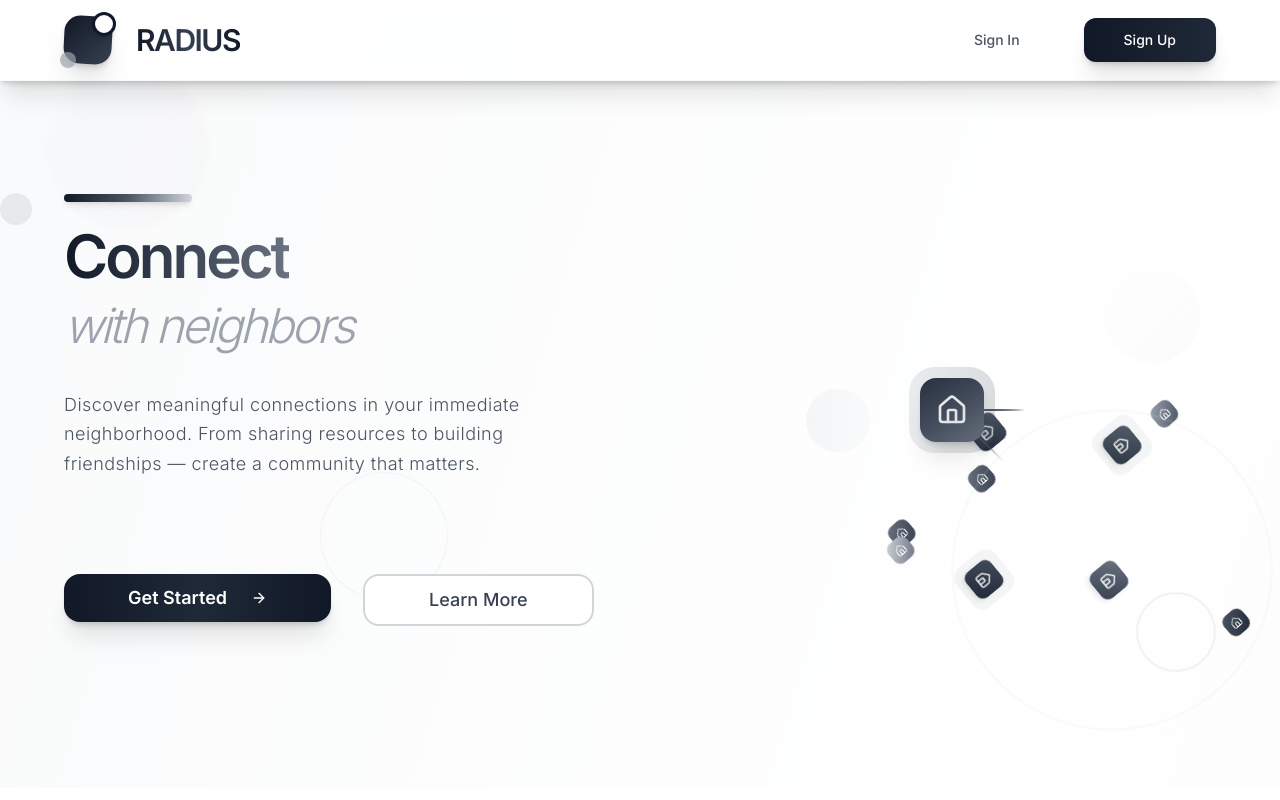
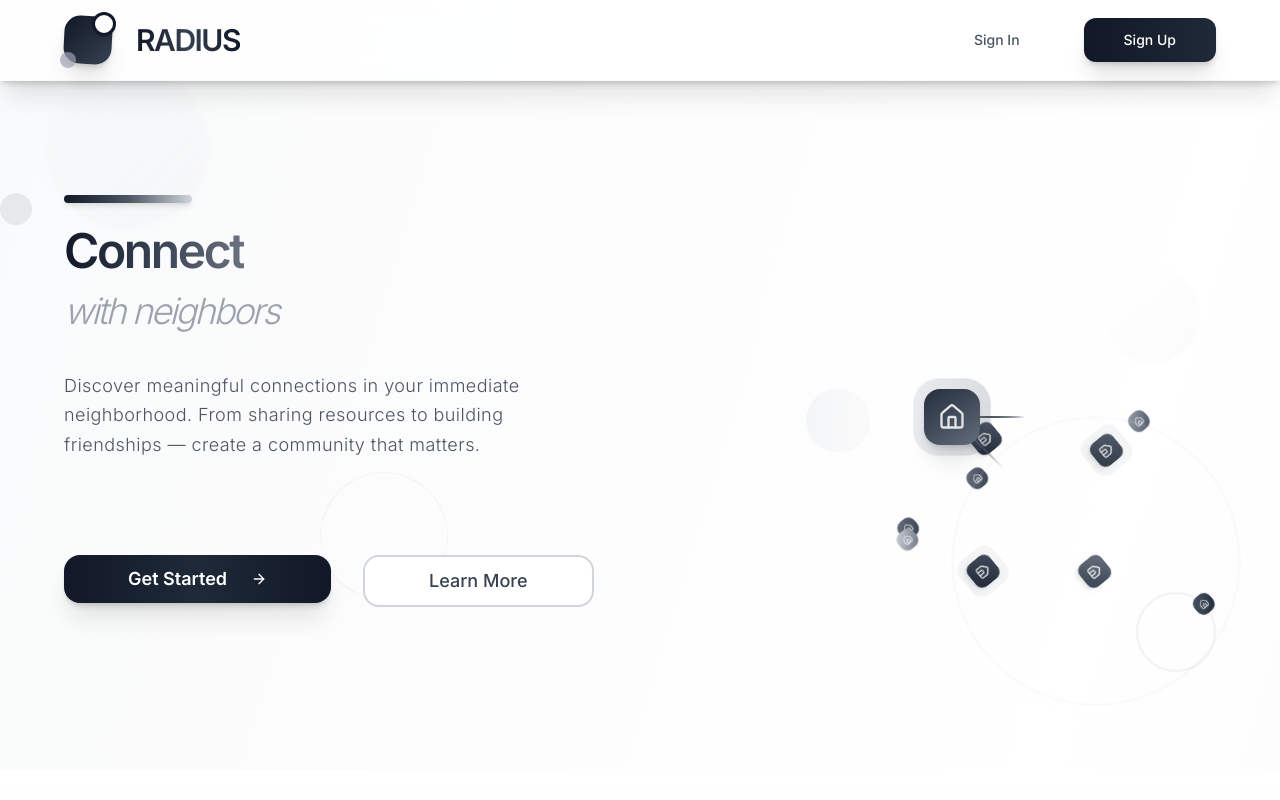
Before and after one commit to MohitPatni0731/everloom, a React (Vite) app: page / in a window 1280 px wide. Shown: the top 800 px of the page. Built offline with nearby package versions, Linux system fonts and the light colour scheme.

Commit message:
Fix animation alignment
Adjust animation to align with text.

```diff
--- a/src/pages/Landing.tsx
+++ b/src/pages/Landing.tsx
@@ -50,11 +50,11 @@ const Landing = () => {
               <div className="space-y-10">
                 <div className="space-y-6">
                   <div className="w-32 h-2 bg-gradient-to-r from-gray-900 via-gray-600 to-gray-300 rounded-full shadow-md"></div>
-                  <h1 className="text-5xl lg:text-6xl font-black leading-[0.8] tracking-tighter">
+                  <h1 className="text-4xl lg:text-5xl font-black leading-[0.8] tracking-tighter">
                     <span className="bg-gradient-to-r from-gray-900 via-gray-700 to-gray-500 bg-clip-text text-transparent">
                       Connect
                     </span>
-                    <span className="block text-gray-400 italic font-light text-4xl lg:text-5xl mt-4">
+                    <span className="block text-gray-400 italic font-light text-3xl lg:text-4xl mt-4">
                       with neighbors
                     </span>
                   </h1>
@@ -78,90 +78,90 @@ const Landing = () => {
             </div>
 
             {/* Right Column - Neighborhood Connection Animation */}
-            <div className="relative flex items-center justify-center">
-              <div className="relative w-[500px] h-[500px]">
+            <div className="relative flex items-start justify-center mt-8">
+              <div className="relative w-[450px] h-[450px]">
                 {/* Central Hub - Your House */}
                 <div className="absolute top-1/2 left-1/2 transform -translate-x-1/2 -translate-y-1/2 z-20">
-                  <div className="w-16 h-16 bg-gradient-to-br from-gray-900 via-gray-700 to-gray-500 rounded-2xl shadow-luxury relative">
-                    <Home className="w-8 h-8 text-white absolute top-1/2 left-1/2 transform -translate-x-1/2 -translate-y-1/2" />
+                  <div className="w-14 h-14 bg-gradient-to-br from-gray-900 via-gray-700 to-gray-500 rounded-2xl shadow-luxury relative">
+                    <Home className="w-7 h-7 text-white absolute top-1/2 left-1/2 transform -translate-x-1/2 -translate-y-1/2" />
                     <div className="absolute -inset-2 bg-gradient-to-r from-gray-400/20 to-gray-600/20 rounded-3xl animate-pulse-luxury"></div>
                   </div>
                 </div>
 
                 {/* Radius Circle */}
-                <div className="absolute top-1/2 left-1/2 transform -translate-x-1/2 -translate-y-1/2 w-80 h-80 border-2 border-gray-300/40 rounded-full animate-radius-pulse z-10">
+                <div className="absolute top-1/2 left-1/2 transform -translate-x-1/2 -translate-y-1/2 w-72 h-72 border-2 border-gray-300/40 rounded-full animate-radius-pulse z-10">
                   <div className="absolute inset-0 border border-gray-200/30 rounded-full animate-radius-pulse-delayed"></div>
                 </div>
 
                 {/* Neighbor Houses - Inner Ring */}
-                <div className="absolute top-1/2 left-1/2 transform -translate-x-1/2 -translate-y-1/2 w-48 h-48 animate-orbit-slow z-15">
+                <div className="absolute top-1/2 left-1/2 transform -translate-x-1/2 -translate-y-1/2 w-44 h-44 animate-orbit-slow z-15">
                   {/* House 1 */}
-                  <div className="absolute -top-4 left-1/2 transform -translate-x-1/2">
-                    <div className="w-8 h-8 bg-gradient-to-br from-gray-600 to-gray-800 rounded-lg shadow-md relative group">
-                      <Home className="w-4 h-4 text-white absolute top-1/2 left-1/2 transform -translate-x-1/2 -translate-y-1/2" />
+                  <div className="absolute -top-3 left-1/2 transform -translate-x-1/2">
+                    <div className="w-7 h-7 bg-gradient-to-br from-gray-600 to-gray-800 rounded-lg shadow-md relative group">
+                      <Home className="w-3.5 h-3.5 text-white absolute top-1/2 left-1/2 transform -translate-x-1/2 -translate-y-1/2" />
                       <div className="absolute inset-0 bg-gray-400/30 rounded-lg scale-0 group-hover:scale-150 transition-transform duration-500 animate-connect-pulse"></div>
                     </div>
                   </div>
 
                   {/* House 2 */}
-                  <div className="absolute top-1/2 -right-4 transform -translate-y-1/2">
-                    <div className="w-8 h-8 bg-gradient-to-br from-gray-500 to-gray-700 rounded-lg shadow-md relative group">
-                      <Home className="w-4 h-4 text-white absolute top-1/2 left-1/2 transform -translate-x-1/2 -translate-y-1/2" />
+                  <div className="absolute top-1/2 -right-3 transform -translate-y-1/2">
+                    <div className="w-7 h-7 bg-gradient-to-br from-gray-500 to-gray-700 rounded-lg shadow-md relative group">
+                      <Home className="w-3.5 h-3.5 text-white absolute top-1/2 left-1/2 transform -translate-x-1/2 -translate-y-1/2" />
                       <div className="absolute inset-0 bg-gray-400/30 rounded-lg scale-0 group-hover:scale-150 transition-transform duration-500 animate-connect-pulse-delayed"></div>
                     </div>
                   </div>
 
                   {/* House 3 */}
-                  <div className="absolute -bottom-4 right-1/3 transform">
-                    <div className="w-8 h-8 bg-gradient-to-br from-gray-700 to-gray-900 rounded-lg shadow-md relative group">
-                      <Home className="w-4 h-4 text-white absolute top-1/2 left-1/2 transform -translate-x-1/2 -translate-y-1/2" />
+                  <div className="absolute -bottom-3 right-1/3 transform">
+                    <div className="w-7 h-7 bg-gradient-to-br from-gray-700 to-gray-900 rounded-lg shadow-md relative group">
+                      <Home className="w-3.5 h-3.5 text-white absolute top-1/2 left-1/2 transform -translate-x-1/2 -translate-y-1/2" />
                       <div className="absolute inset-0 bg-gray-400/30 rounded-lg scale-0 group-hover:scale-150 transition-transform duration-500 animate-connect-pulse"></div>
                     </div>
                   </div>
 
                   {/* House 4 */}
-                  <div className="absolute top-1/2 -left-4 transform -translate-y-1/2">
-                    <div className="w-8 h-8 bg-gradient-to-br from-gray-600 to-gray-800 rounded-lg shadow-md relative group">
-                      <Home className="w-4 h-4 text-white absolute top-1/2 left-1/2 transform -translate-x-1/2 -translate-y-1/2" />
+                  <div className="absolute top-1/2 -left-3 transform -translate-y-1/2">
+                    <div className="w-7 h-7 bg-gradient-to-br from-gray-600 to-gray-800 rounded-lg shadow-md relative group">
+                      <Home className="w-3.5 h-3.5 text-white absolute top-1/2 left-1/2 transform -translate-x-1/2 -translate-y-1/2" />
                       <div className="absolute inset-0 bg-gray-400/30 rounded-lg scale-0 group-hover:scale-150 transition-transform duration-500 animate-connect-pulse-delayed"></div>
                     </div>
                   </div>
                 </div>
 
                 {/* Neighbor Houses - Outer Ring */}
-                <div className="absolute top-1/2 left-1/2 transform -translate-x-1/2 -translate-y-1/2 w-72 h-72 animate-orbit-reverse-slow z-15">
+                <div className="absolute top-1/2 left-1/2 transform -translate-x-1/2 -translate-y-1/2 w-64 h-64 animate-orbit-reverse-slow z-15">
                   {/* House 5 */}
-                  <div className="absolute -top-3 left-1/6">
-                    <div className="w-6 h-6 bg-gradient-to-br from-gray-500 to-gray-700 rounded-lg shadow-sm relative">
-                      <Home className="w-3 h-3 text-white absolute top-1/2 left-1/2 transform -translate-x-1/2 -translate-y-1/2" />
+                  <div className="absolute -top-2 left-1/6">
+                    <div className="w-5 h-5 bg-gradient-to-br from-gray-500 to-gray-700 rounded-lg shadow-sm relative">
+                      <Home className="w-2.5 h-2.5 text-white absolute top-1/2 left-1/2 transform -translate-x-1/2 -translate-y-1/2" />
                     </div>
                   </div>
 
                   {/* House 6 */}
-                  <div className="absolute top-1/4 -right-3">
-                    <div className="w-6 h-6 bg-gradient-to-br from-gray-400 to-gray-600 rounded-lg shadow-sm relative">
-                      <Home className="w-3 h-3 text-white absolute top-1/2 left-1/2 transform -translate-x-1/2 -translate-y-1/2" />
+                  <div className="absolute top-1/4 -right-2">
+                    <div className="w-5 h-5 bg-gradient-to-br from-gray-400 to-gray-600 rounded-lg shadow-sm relative">
+                      <Home className="w-2.5 h-2.5 text-white absolute top-1/2 left-1/2 transform -translate-x-1/2 -translate-y-1/2" />
                     </div>
                   </div>
 
                   {/* House 7 */}
-                  <div className="absolute -bottom-3 right-1/4">
-                    <div className="w-6 h-6 bg-gradient-to-br from-gray-600 to-gray-800 rounded-lg shadow-sm relative">
-                      <Home className="w-3 h-3 text-white absolute top-1/2 left-1/2 transform -translate-x-1/2 -translate-y-1/2" />
+                  <div className="absolute -bottom-2 right-1/4">
+                    <div className="w-5 h-5 bg-gradient-to-br from-gray-600 to-gray-800 rounded-lg shadow-sm relative">
+                      <Home className="w-2.5 h-2.5 text-white absolute top-1/2 left-1/2 transform -translate-x-1/2 -translate-y-1/2" />
                     </div>
                   </div>
 
                   {/* House 8 */}
-                  <div className="absolute bottom-1/5 -left-3">
-                    <div className="w-6 h-6 bg-gradient-to-br from-gray-300 to-gray-500 rounded-lg shadow-sm relative">
-                      <Home className="w-3 h-3 text-white absolute top-1/2 left-1/2 transform -translate-x-1/2 -translate-y-1/2" />
+                  <div className="absolute bottom-1/5 -left-2">
+                    <div className="w-5 h-5 bg-gradient-to-br from-gray-300 to-gray-500 rounded-lg shadow-sm relative">
+                      <Home className="w-2.5 h-2.5 text-white absolute top-1/2 left-1/2 transform -translate-x-1/2 -translate-y-1/2" />
                     </div>
                   </div>
 
                   {/* House 9 */}
                   <div className="absolute top-1/5 left-1/3">
-                    <div className="w-6 h-6 bg-gradient-to-br from-gray-500 to-gray-700 rounded-lg shadow-sm relative">
-                      <Home className="w-3 h-3 text-white absolute top-1/2 left-1/2 transform -translate-x-1/2 -translate-y-1/2" />
+                    <div className="w-5 h-5 bg-gradient-to-br from-gray-500 to-gray-700 rounded-lg shadow-sm relative">
+                      <Home className="w-2.5 h-2.5 text-white absolute top-1/2 left-1/2 transform -translate-x-1/2 -translate-y-1/2" />
                     </div>
                   </div>
                 </div>
@@ -169,14 +169,14 @@ const Landing = () => {
                 {/* Connection Lines */}
                 <div className="absolute top-1/2 left-1/2 transform -translate-x-1/2 -translate-y-1/2 w-full h-full">
                   {/* Animated connection lines from center to neighbors */}
-                  <div className="absolute top-1/2 left-1/2 w-24 h-0.5 bg-gradient-to-r from-gray-400 via-gray-600 to-transparent transform -translate-y-1/2 animate-connection-line origin-left"></div>
-                  <div className="absolute top-1/2 left-1/2 w-24 h-0.5 bg-gradient-to-r from-gray-400 via-gray-600 to-transparent transform -translate-y-1/2 rotate-45 animate-connection-line-delayed origin-left"></div>
-                  <div className="absolute top-1/2 left-1/2 w-24 h-0.5 bg-gradient-to-r from-gray-400 via-gray-600 to-transparent transform -translate-y-1/2 rotate-90 animate-connection-line origin-left"></div>
-                  <div className="absolute top-1/2 left-1/2 w-24 h-0.5 bg-gradient-to-r from-gray-400 via-gray-600 to-transparent transform -translate-y-1/2 rotate-135 animate-connection-line-delayed origin-left"></div>
-                  <div className="absolute top-1/2 left-1/2 w-24 h-0.5 bg-gradient-to-r from-gray-400 via-gray-600 to-transparent transform -translate-y-1/2 rotate-180 animate-connection-line origin-left"></div>
-                  <div className="absolute top-1/2 left-1/2 w-24 h-0.5 bg-gradient-to-r from-gray-400 via-gray-600 to-transparent transform -translate-y-1/2 rotate-225 animate-connection-line-delayed origin-left"></div>
-                  <div className="absolute top-1/2 left-1/2 w-24 h-0.5 bg-gradient-to-r from-gray-400 via-gray-600 to-transparent transform -translate-y-1/2 rotate-270 animate-connection-line origin-left"></div>
-                  <div className="absolute top-1/2 left-1/2 w-24 h-0.5 bg-gradient-to-r from-gray-400 via-gray-600 to-transparent transform -translate-y-1/2 rotate-315 animate-connection-line-delayed origin-left"></div>
+                  <div className="absolute top-1/2 left-1/2 w-20 h-0.5 bg-gradient-to-r from-gray-400 via-gray-600 to-transparent transform -translate-y-1/2 animate-connection-line origin-left"></div>
+                  <div className="absolute top-1/2 left-1/2 w-20 h-0.5 bg-gradient-to-r from-gray-400 via-gray-600 to-transparent transform -translate-y-1/2 rotate-45 animate-connection-line-delayed origin-left"></div>
+                  <div className="absolute top-1/2 left-1/2 w-20 h-0.5 bg-gradient-to-r from-gray-400 via-gray-600 to-transparent transform -translate-y-1/2 rotate-90 animate-connection-line origin-left"></div>
+                  <div className="absolute top-1/2 left-1/2 w-20 h-0.5 bg-gradient-to-r from-gray-400 via-gray-600 to-transparent transform -translate-y-1/2 rotate-135 animate-connection-line-delayed origin-left"></div>
+                  <div className="absolute top-1/2 left-1/2 w-20 h-0.5 bg-gradient-to-r from-gray-400 via-gray-600 to-transparent transform -translate-y-1/2 rotate-180 animate-connection-line origin-left"></div>
+                  <div className="absolute top-1/2 left-1/2 w-20 h-0.5 bg-gradient-to-r from-gray-400 via-gray-600 to-transparent transform -translate-y-1/2 rotate-225 animate-connection-line-delayed origin-left"></div>
+                  <div className="absolute top-1/2 left-1/2 w-20 h-0.5 bg-gradient-to-r from-gray-400 via-gray-600 to-transparent transform -translate-y-1/2 rotate-270 animate-connection-line origin-left"></div>
+                  <div className="absolute top-1/2 left-1/2 w-20 h-0.5 bg-gradient-to-r from-gray-400 via-gray-600 to-transparent transform -translate-y-1/2 rotate-315 animate-connection-line-delayed origin-left"></div>
                 </div>
               </div>
             </div>
```
